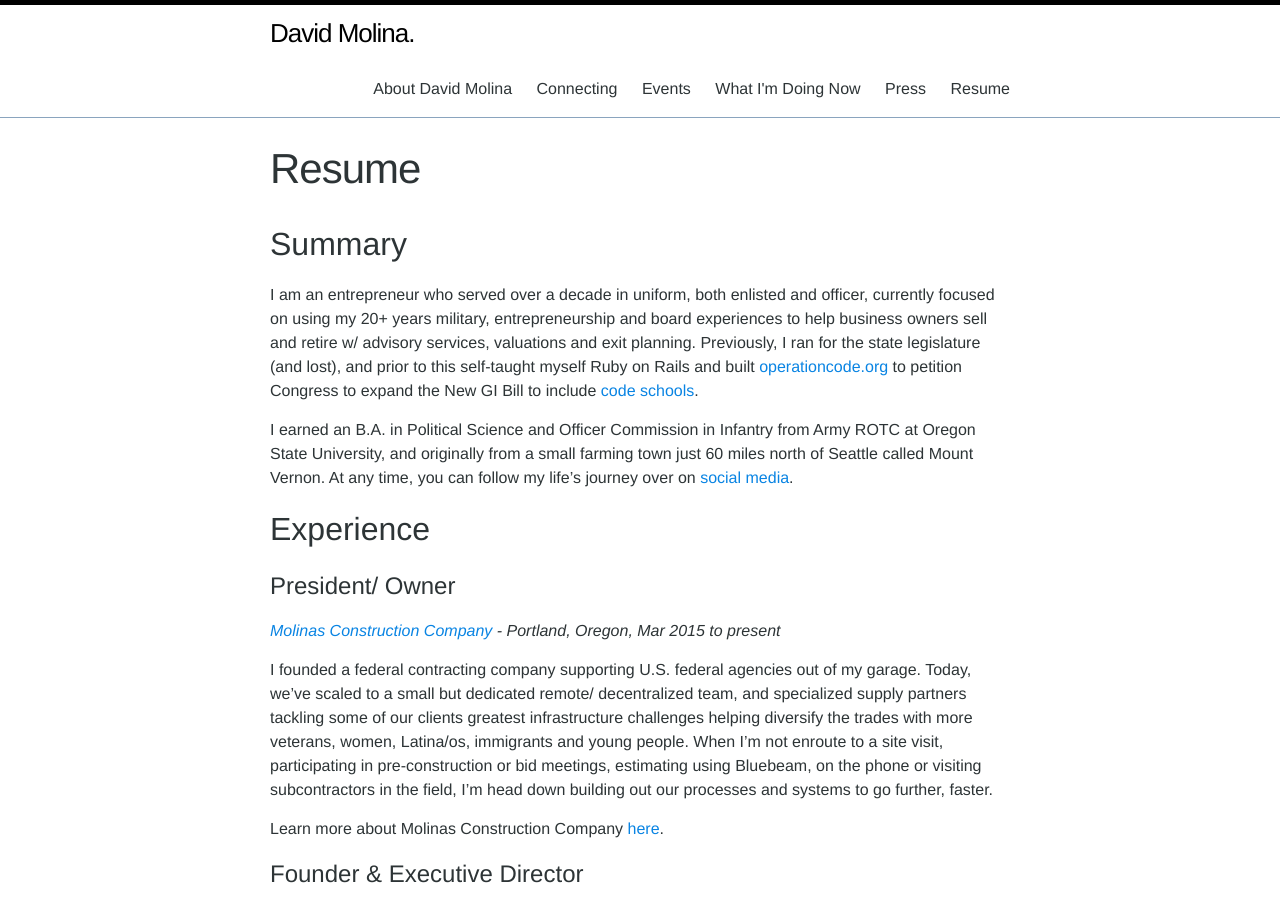
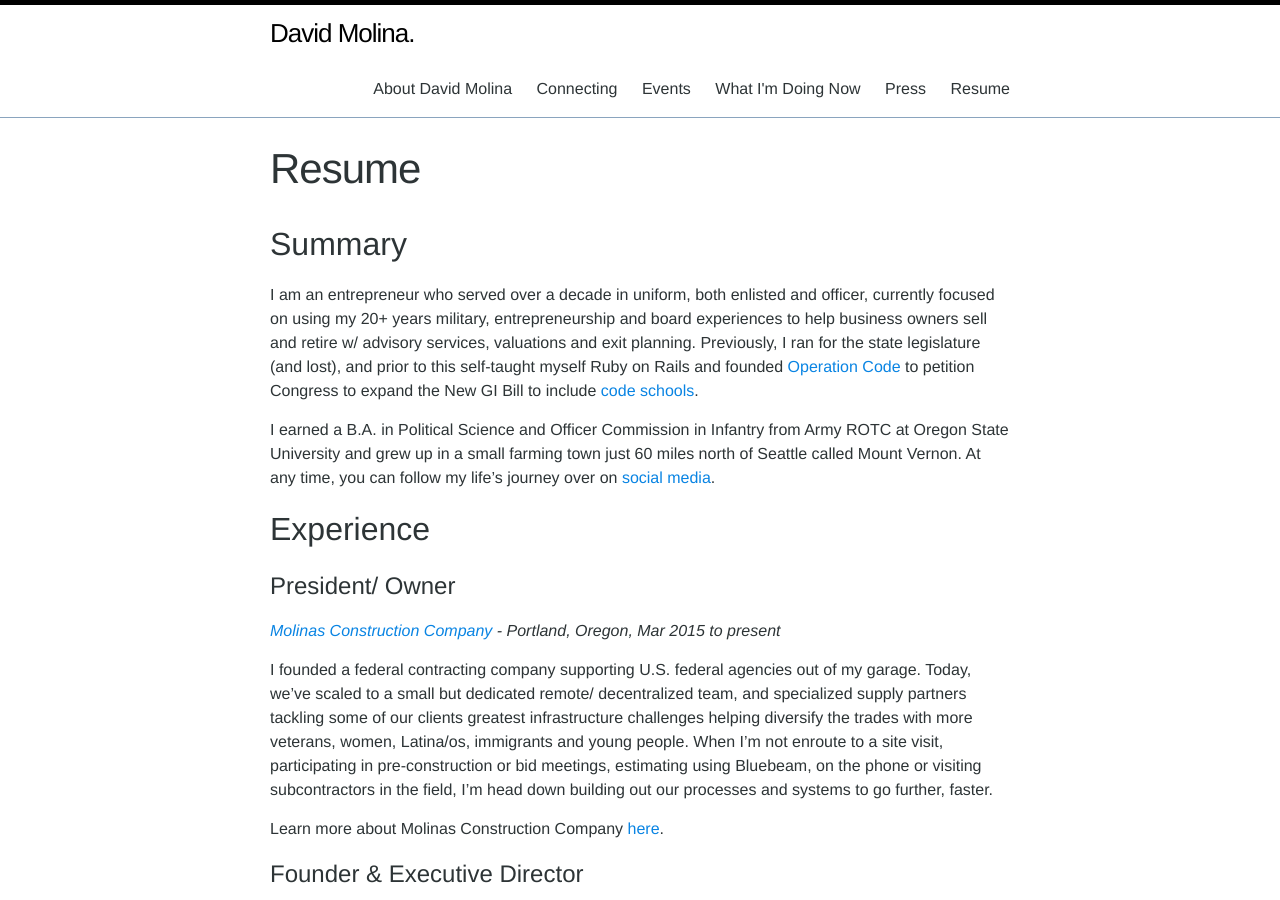
Before and after one commit to davidmolina/davidmolina.github.io, a Jekyll site: the page built from resume.md, in a window 1280 px wide and 900 px high. Built offline with Jekyll 4.4.1, drawn with Linux system fonts in a browser that asks for light colours.

Commit message:
[resume] code schools link

```diff
--- a/resume.md
+++ b/resume.md
@@ -6,9 +6,9 @@
 
 ## Summary
 
-I am an entrepreneur who served over a decade in uniform, both enlisted and officer, currently focused on using my 20+ years military, entrepreneurship and board experiences to help business owners sell and retire w/ advisory services, valuations and exit planning. Previously, I ran for the state legislature (and lost), and prior to this self-taught myself Ruby on Rails and built [operationcode.org](https://operationcode.org/) to petition Congress to expand the New GI Bill to include [code schools](https://operationcode.org/code_schools).
+I am an entrepreneur who served over a decade in uniform, both enlisted and officer, currently focused on using my 20+ years military, entrepreneurship and board experiences to help business owners sell and retire w/ advisory services, valuations and exit planning. Previously, I ran for the state legislature (and lost), and prior to this self-taught myself Ruby on Rails and founded [Operation Code](https://operationcode.org/) to petition Congress to expand the New GI Bill to include [code schools](https://www.wired.com/story/thousands-of-veterans-want-to-learn-to-code-but-cant/).
 
-I earned an B.A. in Political Science and Officer Commission in Infantry from Army ROTC at Oregon State University, and originally from a small farming town just 60 miles north of Seattle called Mount Vernon. At any time, you can follow my life's journey over on [social media](https://davidmolina.github.io/connecting/).
+I earned a B.A. in Political Science and Officer Commission in Infantry from Army ROTC at Oregon State University and grew up in a small farming town just 60 miles north of Seattle called Mount Vernon. At any time, you can follow my life's journey over on [social media](https://davidmolina.github.io/connecting/).
 
 ## Experience
 
```
Also changed, not shown: 1 other file.
